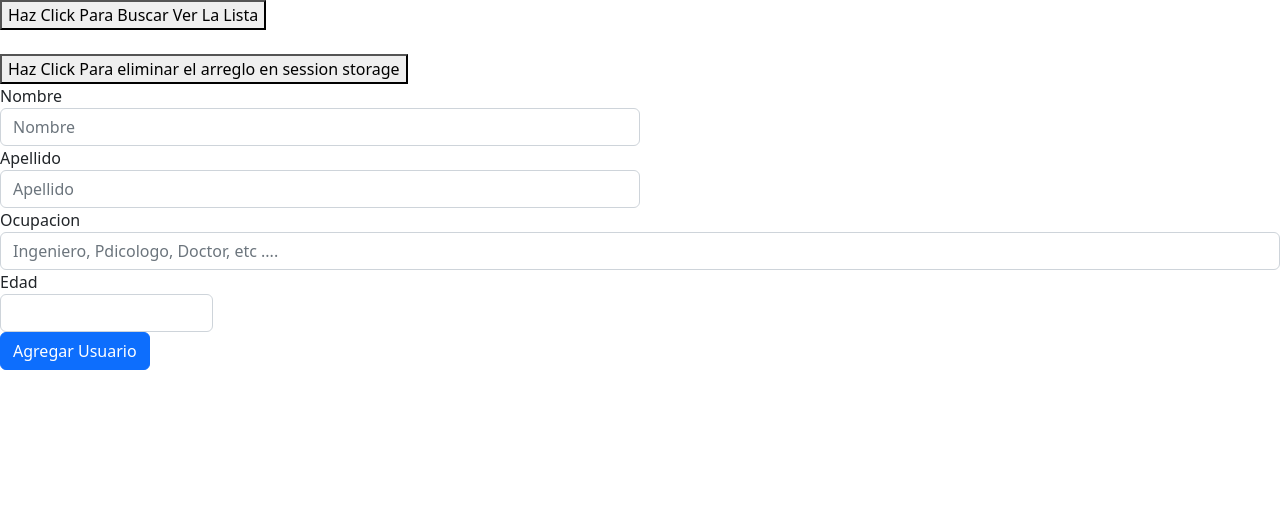
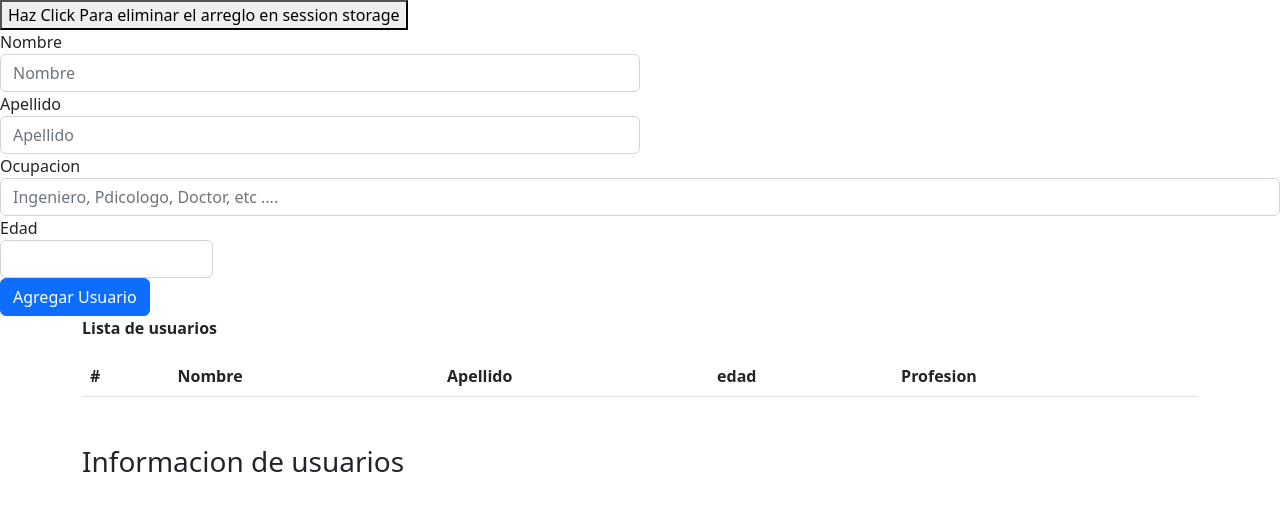
Before and after one commit to migggzz/ingresarUsuarioWeb, a plain HTML site: page index.html in a window 1280 px wide. Drawn offline with nearby package versions, Linux system fonts and the light colour scheme.

Commit message:
removed html content, initialized with JS

```diff
--- a/index.html
+++ b/index.html
@@ -15,29 +15,9 @@
 
     </div>
 
-    <form id="agregarUForm">
-        <div class="form-row">
-          <div class="form-group col-md-6">
-            <label for="nombreU">Nombre</label>
-            <input type="text" class="form-control" id="nombreU" placeholder="Nombre" required>
-          </div>
-          <div class="form-group col-md-6">
-            <label for="apellidoU">Apellido</label>
-            <input type="text" class="form-control" id="apellidoU" placeholder="Apellido" required>
-          </div>
-        </div>
-        <div class="form-group">
-          <label for="ocupacionU">Ocupacion</label>
-          <input type="text" class="form-control" id="ocupacionU" placeholder="Ingeniero, Pdicologo, Doctor, etc ...." required>
-        </div>
-          <div class="form-group col-md-2">
-            <label for="edadU">Edad</label>
-            <input type="text" class="form-control" id="edadU" required>
-          </div>
-        </div>
-        </div>
-        <button type="submit" onclick="agregarUsuarioForm(arr2)" class="btn btn-primary" id="submitU">Agregar Usuario</button>
-      </form>
+    <div id="formUsuarios">
+
+    </div>
 
       <div class="container" id="dataInfoTable">
 
--- a/js/usuarios.js
+++ b/js/usuarios.js
@@ -9,6 +9,7 @@ class Persona{
     }
 }
 
+const formUsuarios = document.getElementById('formUsuarios');
 let divLista = document.getElementById('usuariosLista');
 let arr2 = JSON.parse(sessionStorage.getItem('arreglo')) || [];
 let arrUs = [];
@@ -37,7 +38,7 @@ function agregarBodyDivLista(){
     // divLista.innerHTML += `<h1>Bienvenido al programa para crear usuarios</h1> <br>`
     // divLista.innerHTML += `<button onclick="clickMe()">Haz Click Para Agregar Usuarios</button> <br> <br>`
     // divLista.innerHTML += `<button onclick="buscarUsuario()">Haz Click Para Buscar Usuarios</button> <br> <br>`
-    divLista.innerHTML += `<button onclick="createTable('usuarios',arr2)">Haz Click Para Buscar Ver La Lista</button> <br> <br>`
+    // divLista.innerHTML += `<button onclick="createTable('usuarios',arr2)">Haz Click Para Buscar Ver La Lista</button> <br> <br>`
     divLista.innerHTML += `<button onclick="removeSessionStorage()">Haz Click Para eliminar el arreglo en session storage</button> <br>`
 }
 
@@ -46,6 +47,33 @@ function deleteUsuario(ind){
     sessionStorage.setItem("arreglo",JSON.stringify(arr2))
     createTable('usuarios',arr2)
 
+}
+
+function addFormUsuarios(){
+    formUsuarios.innerHTML ='';
+    formUsuarios.innerHTML +=`<form id="agregarUForm">
+    <div class="form-row">
+      <div class="form-group col-md-6">
+        <label for="nombreU">Nombre</label>
+        <input type="text" class="form-control" id="nombreU" placeholder="Nombre" required>
+      </div>
+      <div class="form-group col-md-6">
+        <label for="apellidoU">Apellido</label>
+        <input type="text" class="form-control" id="apellidoU" placeholder="Apellido" required>
+      </div>
+    </div>
+    <div class="form-group">
+      <label for="ocupacionU">Ocupacion</label>
+      <input type="text" class="form-control" id="ocupacionU" placeholder="Ingeniero, Pdicologo, Doctor, etc ...." required>
+    </div>
+      <div class="form-group col-md-2">
+        <label for="edadU">Edad</label>
+        <input type="text" class="form-control" id="edadU" required>
+      </div>
+    </div>
+    </div>
+    <button type="submit" onclick="agregarUsuarioForm(arr2)" class="btn btn-primary" id="submitU">Agregar Usuario</button>
+  </form>`;
 }
 
 const createTable = (clase, arr) => {
@@ -155,6 +183,8 @@ function removeSessionStorage(){
 
 
 agregarBodyDivLista();
+addFormUsuarios();
+createTable("usuarios",arr2);
 // createTable('usuarios',arr2);
 // crearPrueba();
 // crearPersonasPorUsuario(); // se puede remover este llamado a funcion para iniciar directamente de la pagina we
```
